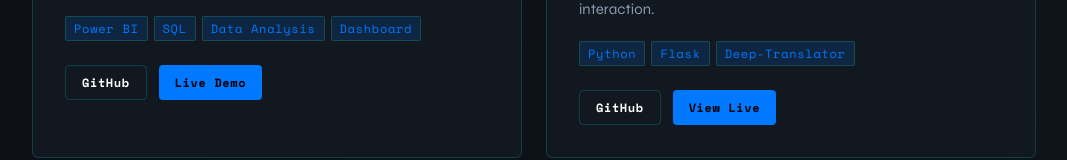
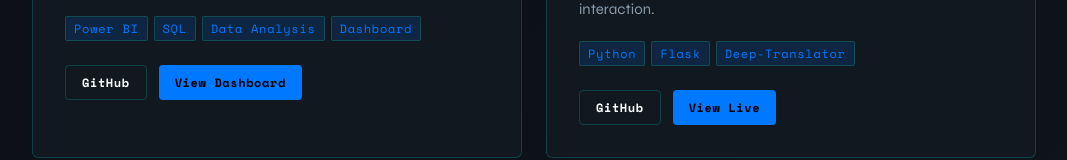
Before and after one commit to Moin-27/Portfolio, a plain HTML site: page index.html in a window 1280 px wide. Shown: the part 2471-2631 px from the top of the page, without its empty margins (106-1173 px from the left). Drawn offline with nearby package versions, Linux system fonts and the light colour scheme.

Commit message:
Update index.html

```diff
--- a/index.html
+++ b/index.html
@@ -262,7 +262,7 @@
             <a href="https://github.com/Moin-27/Amazon-Sales-Powerbi-Dashboard" target="_blank"
               class="proj-link-btn outline" onclick="event.stopPropagation()">GitHub</a>
             <a href="https://github.com/Moin-27/Amazon-Sales-Powerbi-Dashboard/blob/main/dashboard.png" target="_blank"
-              class="proj-link-btn" onclick="event.stopPropagation()">Live Demo</a>
+              class="proj-link-btn" onclick="event.stopPropagation()">View Dashboard</a>
           </div>
         </div>
 
```
